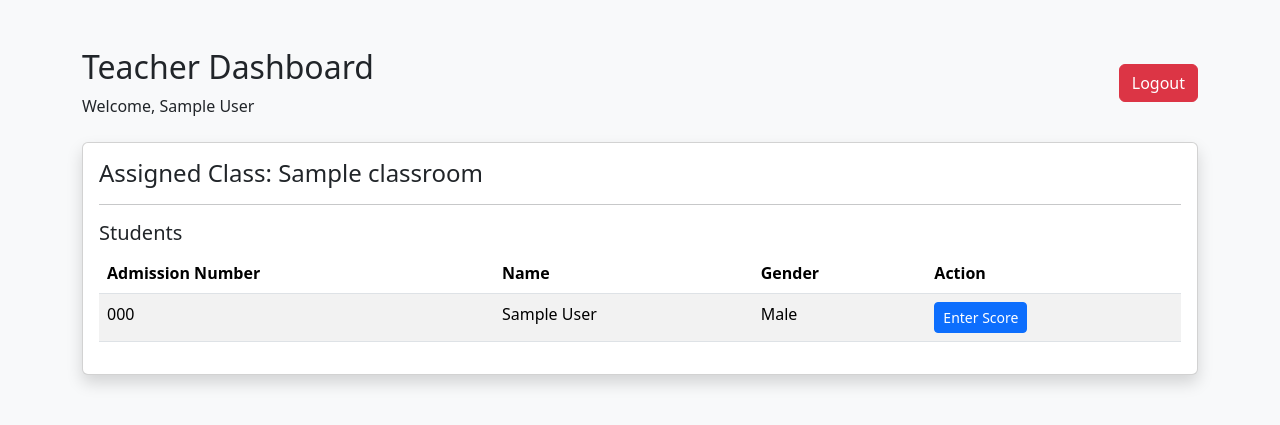
After one commit to Sameazzy/school_result_portal, a Django app: page /teacher/dashboard/ in a window 1280 px wide. The commit adds this page. Shown: the top 425 px of the page. Run offline with Django 5.2, Linux system fonts and the light colour scheme; a user stored in the database is signed in; tables that the repository leaves empty hold one stand-in row (values such as "Sample post").

Commit message:
Teacher login functional

```diff
--- a/results/admin.py
+++ b/results/admin.py
@@ -4,6 +4,7 @@ from django.contrib import admin
 # Import the database models we created
 from .models import (
     ClassRoom,
+    Teacher,
     Student,
     Subject,
     AcademicSession,
@@ -14,9 +15,11 @@ from .models import (
 # This allows the administrator to add, edit, and delete
 # classes, students, subjects, and academic sessions.
 admin.site.register(ClassRoom)
+admin.site.register(Teacher)
 admin.site.register(Student)
 admin.site.register(Subject)
 admin.site.register(AcademicSession)
+
 
 # Register the Score model with a customized Admin interface.
 # This allows us to control which information is displayed
--- a/results/models.py
+++ b/results/models.py
@@ -7,6 +7,25 @@ class ClassRoom(models.Model):
 
     def __str__(self):
         return self.name
+
+class Teacher(models.Model):
+    """Represents a teacher assigned to a classroom."""
+
+    # Link teacher to a Django user account for login.
+    user = models.OneToOneField(
+        User,
+        on_delete=models.CASCADE
+    )
+
+    # Assign the teacher to one classroom.
+    classroom = models.ForeignKey(
+        ClassRoom,
+        on_delete=models.CASCADE
+    )
+
+    # Display the teacher's name or username.
+    def __str__(self):
+        return self.user.get_full_name() or self.user.username
 
 class Student(models.Model):
     # Connect each student to a Django user account.
--- a/results/templates/results/login.html
+++ b/results/templates/results/login.html
@@ -51,7 +51,7 @@
 
 
                         <!-- Login form -->
-                        <form method="POST">
+                        <form method="POST" action="{% url 'student_login' %}">
 
                             <!-- Django security token -->
                             {% csrf_token %}
--- /dev/null
+++ b/results/templates/results/teacher_dashboard.html
@@ -0,0 +1,119 @@
+<!DOCTYPE html>
+<html lang="en">
+
+<head>
+    <meta charset="UTF-8">
+    <meta name="viewport" content="width=device-width, initial-scale=1.0">
+
+    <title>Teacher Dashboard</title>
+
+    <link
+        href="https://cdn.jsdelivr.net/npm/bootstrap@5.3.3/dist/css/bootstrap.min.css"
+        rel="stylesheet"
+    >
+</head>
+
+<body class="bg-light">
+
+<div class="container mt-5">
+
+    <div class="d-flex justify-content-between align-items-center mb-4">
+
+        <div>
+            <h2>Teacher Dashboard</h2>
+
+            <p class="mb-0">
+                Welcome, {{ teacher.user.get_full_name|default:teacher.user.username }}
+            </p>
+        </div>
+
+        <a
+            href="{% url 'student_logout' %}"
+            class="btn btn-danger"
+        >
+            Logout
+        </a>
+
+    </div>
+
+
+    <div class="card shadow">
+
+        <div class="card-body">
+
+            <h4>
+                Assigned Class: {{ teacher.classroom.name }}
+            </h4>
+
+            <hr>
+
+            <h5>Students</h5>
+
+            {% if students %}
+
+                <table class="table table-striped">
+
+                    <thead>
+                        <tr>
+                            <th>Admission Number</th>
+                            <th>Name</th>
+                            <th>Gender</th>
+                            <th>Action</th>
+                        </tr>
+                    </thead>
+
+                    <tbody>
+
+                        {% for student in students %}
+
+                        <tr>
+
+                            <td>
+                                {{ student.admission_number }}
+                            </td>
+
+                            <td>
+                                {{ student.first_name }}
+                                {{ student.last_name }}
+                            </td>
+
+                            <td>
+                                {{ student.get_gender_display }}
+                            </td>
+
+                            <td>
+
+                                <a
+                                    href="#"
+                                    class="btn btn-primary btn-sm"
+                                >
+                                    Enter Score
+                                </a>
+
+                            </td>
+
+                        </tr>
+
+                        {% endfor %}
+
+                    </tbody>
+
+                </table>
+
+            {% else %}
+
+                <p>
+                    No students have been registered in this class yet.
+                </p>
+
+            {% endif %}
+
+        </div>
+
+    </div>
+
+</div>
+
+</body>
+
+</html>
--- a/results/urls.py
+++ b/results/urls.py
@@ -28,6 +28,13 @@ urlpatterns = [
         name="student_dashboard"
     ),
 
+    # Teacher dashboard.
+        path(
+            "teacher/dashboard/",
+            views.teacher_dashboard,
+            name="teacher_dashboard"
+        ),
+
     # Log the student out.
     path(
         "logout/",
--- a/results/views.py
+++ b/results/views.py
@@ -18,7 +18,7 @@ from django.shortcuts import (
 )
 
 # Import our database models.
-from .models import Student, Score, AcademicSession, ClassRoom
+from .models import Student, Teacher, Score, AcademicSession, ClassRoom
 
 # Define Student Registration
 def student_register(request):
@@ -149,33 +149,43 @@ def student_register(request):
 
 #Define Login Functionality
 def student_login(request):
-    """
-    Allow a student to log into the results portal.
-    """
+    """Allow students and teachers to log into the portal."""
 
-    # Check if the login form was submitted.
     if request.method == "POST":
 
-        # Get the username and password entered by the student.
         username = request.POST.get("username")
         password = request.POST.get("password")
 
-        # Check whether the username and password are valid.
         user = authenticate(
             request,
             username=username,
             password=password
         )
 
-        # If the user is valid, log them in.
         if user is not None:
 
+            # Log the user in.
             login(request, user)
 
-            # Send the student to their dashboard.
-            return redirect("student_dashboard")
+            # Send teachers to the teacher dashboard.
+            if Teacher.objects.filter(user=user).exists():
+                return redirect("teacher_dashboard")
 
-        # If login fails, show an error message.
+            # Send students to the student dashboard.
+            if Student.objects.filter(user=user).exists():
+                return redirect("student_dashboard")
+
+            # User exists but has no Student or Teacher profile.
+            logout(request)
+
+            return render(
+                request,
+                "results/login.html",
+                {
+                    "error": "Your account is not linked to a student or teacher profile."
+                }
+            )
+
         return render(
             request,
             "results/login.html",
@@ -184,10 +194,34 @@ def student_login(request):
             }
         )
 
-    # Display the login page.
     return render(
         request,
         "results/login.html"
+    )
+
+#Create the Teacher Dashboard
+@login_required
+def teacher_dashboard(request):
+    """Display students in the teacher's assigned classroom."""
+
+    # Get the teacher linked to the logged-in user.
+    teacher = get_object_or_404(
+        Teacher,
+        user=request.user
+    )
+
+    # Get only students in the teacher's classroom.
+    students = Student.objects.filter(
+        classroom=teacher.classroom
+    )
+
+    return render(
+        request,
+        "results/teacher_dashboard.html",
+        {
+            "teacher": teacher,
+            "students": students,
+        }
     )
 
 #Create the Student Dashboard
```
Also changed, not shown: results/migrations/0005_teacher.py (added).
